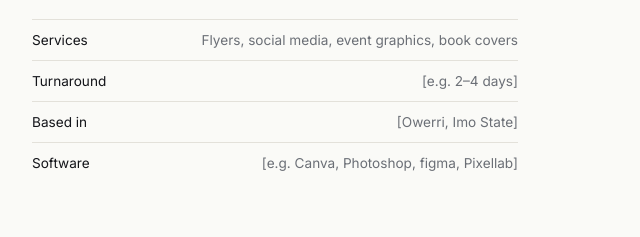
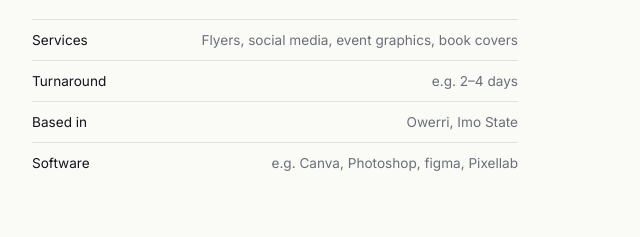
Before and after one commit to Cleopatra-desmond/My-portfolio, a plain HTML site: page index.html in a window 1280 px wide. Shown: the part 2559-2796 px from the top of the page, 640-1280 px from the left. Drawn offline with Linux system fonts and the light colour scheme.

Commit message:
Update personal information in index.html

```diff
--- a/index.html
+++ b/index.html
@@ -232,7 +232,7 @@
 
 <nav>
   <div class="wrap">
-    <div class="logo">[YOUR NAME]</div>
+    <div class="logo">Chimdinma Cleopatra</div>
     <div class="navlinks">
       <a href="#work">Work</a>
       <a href="#about">About</a>
@@ -326,9 +326,9 @@
     <div>
       <ul>
         <li><span>Services</span><span>Flyers, social media, event graphics, book covers</span></li>
-        <li><span>Turnaround</span><span>[e.g. 2–4 days]</span></li>
-        <li><span>Based in</span><span>[Owerri, Imo State]</span></li>
-        <li><span>Software</span><span>[e.g. Canva, Photoshop, figma, Pixellab]</span></li>
+        <li><span>Turnaround</span><span>e.g. 2–4 days</span></li>
+        <li><span>Based in</span><span>Owerri, Imo State</span></li>
+        <li><span>Software</span><span>e.g. Canva, Photoshop, figma, Pixellab</span></li>
       </ul>
     </div>
   </div>
@@ -337,7 +337,7 @@
 <section class="contact" id="contact">
   <div class="wrap">
     <h2>Have something coming up?<br>Let's design it.</h2>
-    <a class="email" href="mailto:you@example.com">cleopatrachimdinmadesmond@gmail.com, 08140088673</a>
+    <a class="email" href="mailto:you@example.com">cleopatrachimdinmadesmond@gmail.com.  08140088673</a>
   </div>
 </section>
 
```
